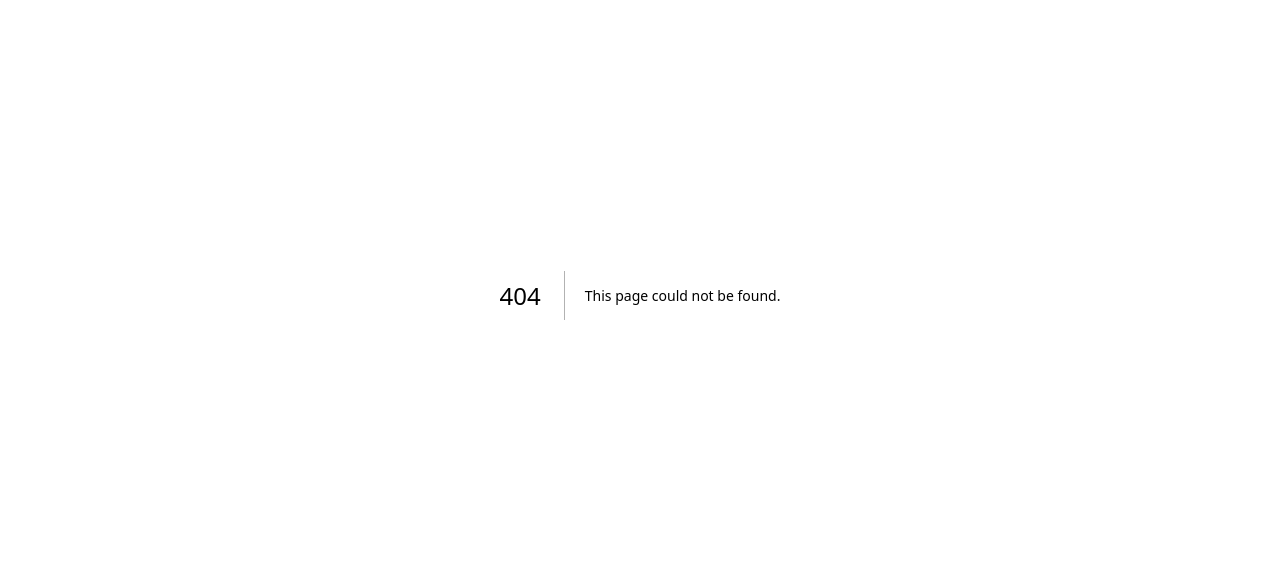
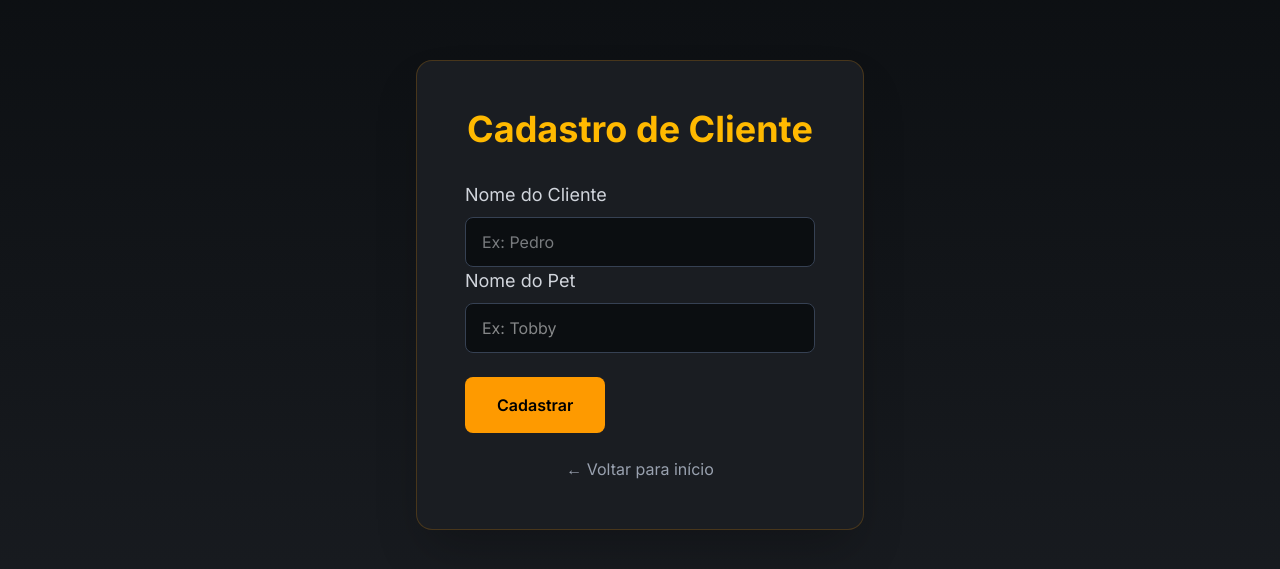
Before and after one commit to jesse-springman/petshop-backend-service, a Next.js app in the folder front-end/: page /cadastro in a window 1280 px wide. Before the commit this address had no page. Shown: the part 105-674 px from the top of the page. Built offline with nearby package versions, Linux system fonts and the light colour scheme; no server answers.

Commit message:
feat: create register page

```diff
--- /dev/null
+++ b/front-end/src/app/cadastro/page.tsx
@@ -0,0 +1,108 @@
+"use client"
+
+import React, { use, useState } from "react"
+import { useRouter } from "next/navigation"
+import Button from "@/components/Button"
+
+export default function FormCadastro(){
+    const [nameClient, setNameClient] = useState("");
+    const [namePet, setNamePet] = useState("");
+    const [loading, setLoading] = useState(false);
+    const [message, setMessage] = useState("");
+    const router = useRouter();
+
+    const apiURL = process.env.NEXT_PUBLIC_API_URL || "http://localhost:3001/clientes";
+
+    const handleSubimit = async (e: React.FormEvent) => {
+        e.preventDefault();
+
+        if (!nameClient || namePet) {
+            setMessage("Preencha todos os campos!");
+            return;
+        }
+
+        setLoading(true);
+        setMessage("");
+
+
+        try {
+            const response = await fetch(apiURL, {
+                method: "POST",
+                headers: {
+                    "Content-type": "apliccation/json"
+                },
+
+                body: JSON.stringify({
+                    nameClient,
+                    namePet
+                })
+            });
+        }
+
+        catch (error) {
+            setMessage("Erro na conexão com o servidor.");
+        } finally {
+            setLoading(true);
+        }
+    }
+
+    return (
+        <main className="min-h-screen bg-gradient-to-b from-[#0B0E11] to-[#1A1D22] flex items-center justify-center p-4">
+            <div className="bg-[#1A1D22] p-8 md:p-12 rounded-2xl shadow-2xl border border-amber-500/20 max-w-md w-full">
+                <h1 className="text-4xl font-bold text-amber-400 text-center mb-8">
+                    Cadastro de Cliente
+                </h1>
+
+                <form onSubmit={handleSubimit} className="space-y-6">
+                    <div>
+                        <label className="block text-gray-300 mb-2 text-lg">
+                            Nome do Cliente
+                        </label>
+
+                        <input
+                            type="text"
+                            value={nameClient}
+                            onChange={(e) => setNameClient(e.target.value)}
+                            className="w-full px-4 py-3  bg-[#0B0E11]  border border-gray-700 rounded-lg tetx-white focus:outline-none focus:border-amber-500 transtion"
+                            placeholder="Ex: Pedro"
+                            disabled={loading}
+                        />
+
+
+                        <label className="block text-gray-300 mb-2 text-lg">
+                            Nome do Pet
+                        </label>
+
+                        <input
+                            type="text"
+                            value={namePet}
+                            onChange={(e) => setNamePet(e.target.value)}
+                            className="w-full px-4 py-3  bg-[#0B0E11] border border-gray-700 rounded-lg text-white focus:outline-none focus:border-amber-500 transation"
+                            placeholder="Ex: Tobby"
+                            disabled={loading}
+                        />
+                    </div>
+
+                    {message && (
+
+                        <p className={`text-center text-lg ${message.includes("Sucesso") ? 'text-green-400' : "text-red-400"
+                            }`}
+                        >{message}
+                        </p>
+                    )}
+
+                    <Button type="submit" disabled={loading}>
+                        {loading ? "Cadastrando" : "Cadastrar"}
+                    </Button>
+                </form>
+
+                <button
+                    onClick={() => router.push('/')}
+                    className="mt-6 text-gray-400 hover:text-amber-400 text-center w-full"
+                >
+                    ← Voltar para início</button>
+            </div>
+        </main>
+    )
+
+}
--- a/front-end/src/app/page.tsx
+++ b/front-end/src/app/page.tsx
@@ -1,8 +1,12 @@
 "use client";
 
 import Button from '@/components/Button'
+import { useRouter } from 'next//navigation';
 
 export default function HomePage() {
+
+  const router = useRouter();
+
   return (
     <main className='min-h-screen bg-gradient-to-b from[#0B0E11] to-[#1A1D22] flex flex-col items-center justify-center p-4 md:p-8'>
 
@@ -26,9 +30,12 @@ export default function HomePage() {
 
 
         <div className="flex flex-col gap-4">
-          <Button>
+          <button
+            onClick={()=> router.push("/cadastro")}
+            className='bg-amber-500 text-black hover:bg-amber-600 px-8 py-4 roundend-xl font-semibold transition duration-300 shadow-md hover:shadow-lg'
+          >
             Cadastro
-          </Button>
+          </button>
 
           <Button>
             Clientes Cadastrados
--- a/front-end/src/components/Button.tsx
+++ b/front-end/src/components/Button.tsx
@@ -2,7 +2,9 @@
 
 
 type BtProps = {
-    children: React.ReactNode
+    children: React.ReactNode;
+    type?:"button" | "submit" | "reset";
+    disabled?: boolean;
 };
 
 export default function Button({children}: BtProps) {
```
